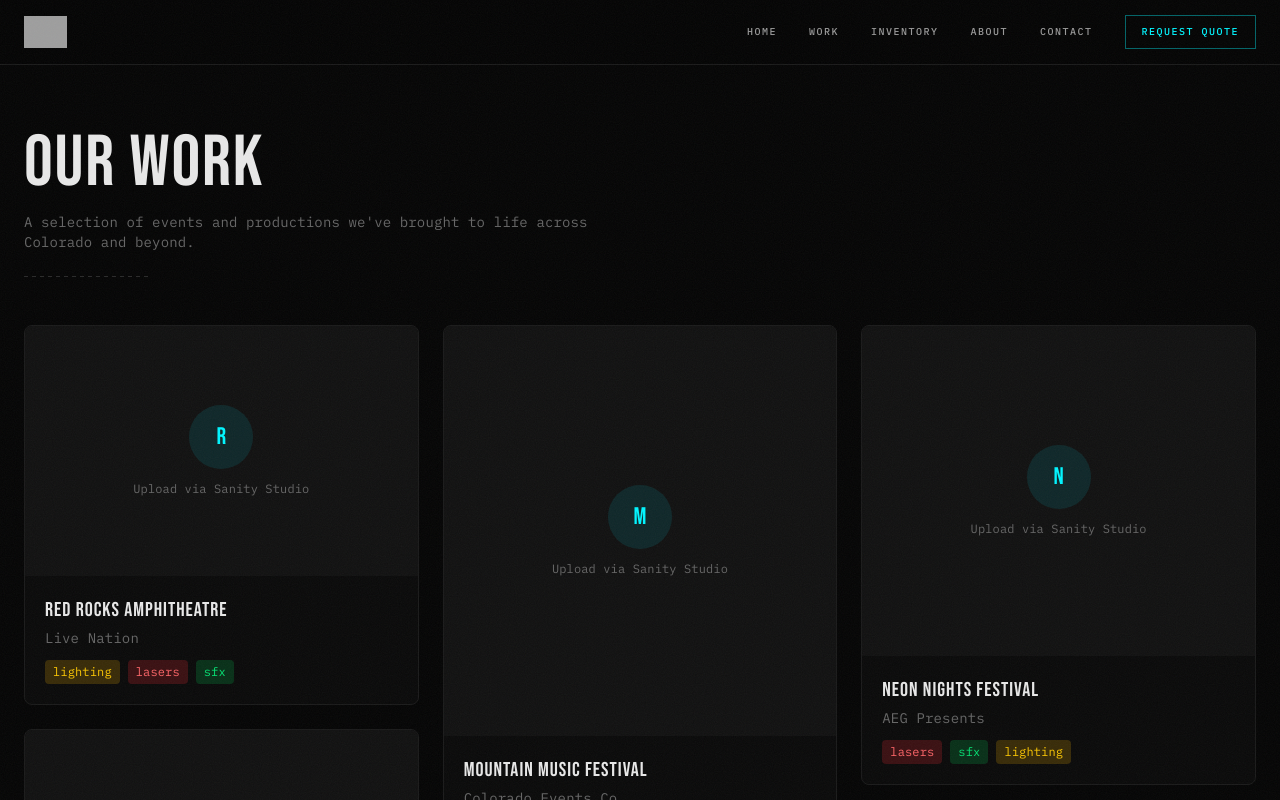
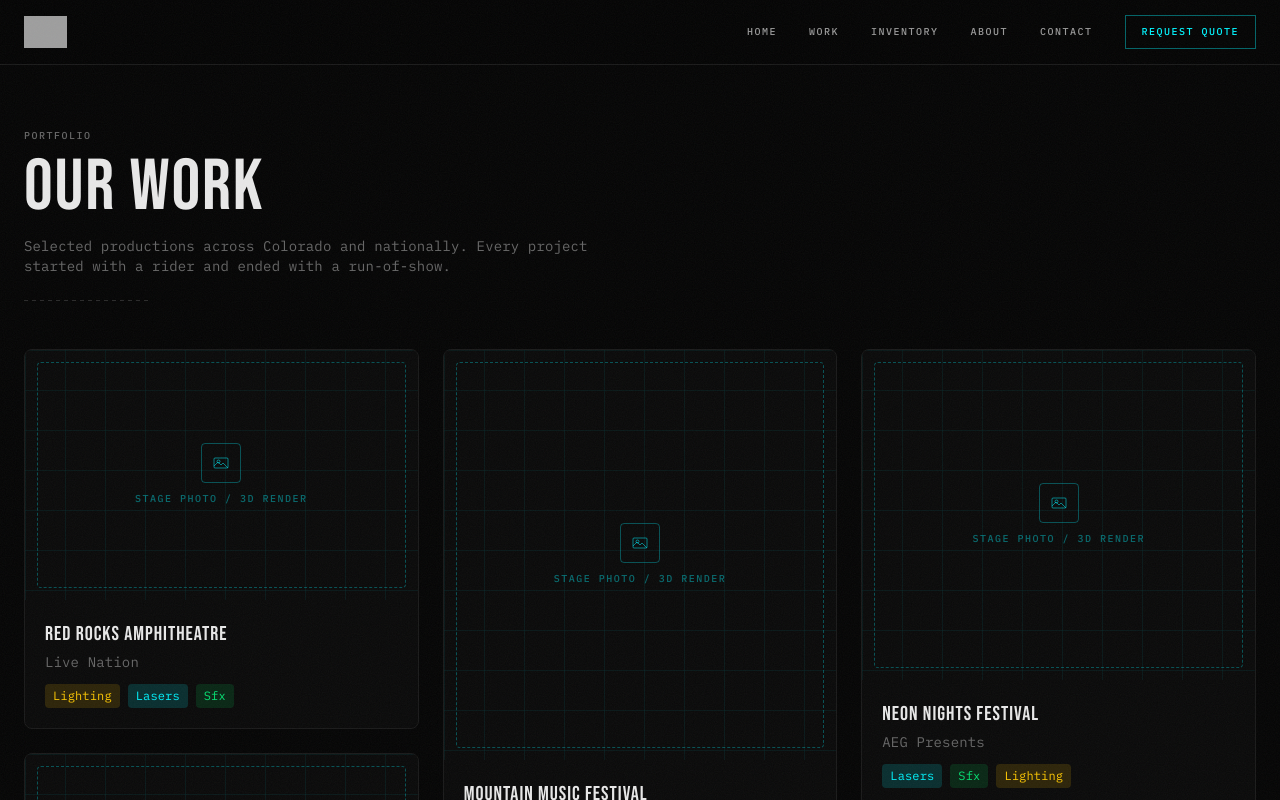
Before and after one commit to Hot-Beam-Productions/newwebsite1, a Next.js app: page /work in a window 1280 px wide. Shown: the top 800 px of the page. Built offline with nearby package versions, Linux system fonts and the light colour scheme; grey boxes are pictures that could not be loaded.

Commit message:
feat: convert /work to Server Component, wire portfolio.json

```diff
--- a/src/app/work/page.tsx
+++ b/src/app/work/page.tsx
@@ -1,146 +1,68 @@
-"use client";
+import type { Metadata } from "next";
+import Link from "next/link";
+import Image from "next/image";
+import { ArrowUpRight } from "lucide-react";
+import { SectionHeading } from "@/components/section-heading";
+import { MediaPlaceholder } from "@/components/media-placeholder";
+import portfolio from "@/data/portfolio.json";
 
-import { motion } from "framer-motion";
-import Image from "next/image";
-import Link from "next/link";
-import { SectionHeading } from "@/components/section-heading";
-import { ArrowUpRight } from "lucide-react";
-
-// Placeholder projects — will be replaced with Sanity data once connected
-const placeholderProjects = [
-  {
-    _id: "1",
-    title: "Red Rocks Amphitheatre",
-    client: "Live Nation",
-    services: ["lighting", "lasers", "sfx"],
-    slug: { current: "red-rocks" },
-    mainImage: null,
-  },
-  {
-    _id: "2",
-    title: "Denver Tech Summit",
-    client: "TechStars",
-    services: ["audio", "video", "lighting"],
-    slug: { current: "denver-tech-summit" },
-    mainImage: null,
-  },
-  {
-    _id: "3",
-    title: "Mountain Music Festival",
-    client: "Colorado Events Co",
-    services: ["audio", "lighting", "lasers", "sfx"],
-    slug: { current: "mountain-music-fest" },
-    mainImage: null,
-  },
-  {
-    _id: "4",
-    title: "Corporate Gala 2024",
-    client: "Deloitte",
-    services: ["lighting", "video", "audio"],
-    slug: { current: "corporate-gala" },
-    mainImage: null,
-  },
-  {
-    _id: "5",
-    title: "Neon Nights Festival",
-    client: "AEG Presents",
-    services: ["lasers", "sfx", "lighting"],
-    slug: { current: "neon-nights" },
-    mainImage: null,
-  },
-  {
-    _id: "6",
-    title: "Product Launch — EcoTech",
-    client: "EcoTech Inc",
-    services: ["video", "lighting", "audio"],
-    slug: { current: "ecotech-launch" },
-    mainImage: null,
-  },
-];
+export const metadata: Metadata = {
+  title: "Our Work | Hot Beam Productions",
+  description:
+    "Event production portfolio — lasers, lighting, audio, video, and SFX. Red Rocks, corporate galas, outdoor festivals, and product launches across Colorado and the US.",
+};
 
 const serviceColors: Record<string, string> = {
-  audio: "bg-blue-500/20 text-blue-400",
-  lighting: "bg-yellow-500/20 text-yellow-400",
-  video: "bg-purple-500/20 text-purple-400",
-  lasers: "bg-red-500/20 text-red-400",
-  sfx: "bg-green-500/20 text-green-400",
-};
-
-const containerVariants = {
-  hidden: {},
-  visible: { transition: { staggerChildren: 0.08 } },
-};
-
-const itemVariants = {
-  hidden: { opacity: 0, y: 40 },
-  visible: {
-    opacity: 1,
-    y: 0,
-    transition: { duration: 0.5, ease: "easeOut" as const },
-  },
+  audio: "bg-blue-500/15 text-blue-400",
+  lighting: "bg-yellow-500/15 text-yellow-400",
+  video: "bg-purple-500/15 text-purple-400",
+  lasers: "bg-laser-cyan/15 text-laser-cyan",
+  sfx: "bg-green-500/15 text-green-400",
 };
 
 export default function WorkPage() {
-  const projects = placeholderProjects;
-
   return (
     <div className="pt-32 pb-24 px-6">
       <div className="max-w-7xl mx-auto">
         <SectionHeading
+          label="Portfolio"
           title="Our Work"
-          subtitle="A selection of events and productions we've brought to life across Colorado and beyond."
+          subtitle="Selected productions across Colorado and nationally. Every project started with a rider and ended with a run-of-show."
         />
 
-        {/* Masonry-style grid */}
-        <motion.div
-          variants={containerVariants}
-          initial="hidden"
-          whileInView="visible"
-          viewport={{ once: true, margin: "-50px" }}
-          className="columns-1 md:columns-2 lg:columns-3 gap-6 space-y-6"
-        >
-          {projects.map((project, index) => (
-            <motion.div
-              key={project._id}
-              variants={itemVariants}
-              className="break-inside-avoid group"
-            >
+        <div className="columns-1 md:columns-2 lg:columns-3 gap-6 space-y-6">
+          {portfolio.map((project, index) => (
+            <div key={project.id} className="break-inside-avoid group">
               <Link
-                href={`/work/${project.slug.current}`}
+                href={`/work/${project.slug}`}
                 className="block relative rounded-lg overflow-hidden bg-surface border border-border hover:border-laser-cyan/30 transition-all duration-500"
+                aria-label={`View ${project.title} project details`}
               >
-                {/* Image placeholder */}
+                {/* Image */}
                 <div
-                  className="relative w-full bg-surface-light"
-                  style={{
-                    height: `${250 + (index % 3) * 80}px`,
-                  }}
+                  className="relative w-full bg-surface-light overflow-hidden"
+                  style={{ height: `${250 + (index % 3) * 80}px` }}
                 >
-                  {project.mainImage ? (
+                  {project.mainImageUrl && !project.mainImageUrl.includes("pub-XXXX") ? (
                     <Image
-                      src="/placeholder.jpg"
+                      src={project.mainImageUrl}
                       alt={project.title}
                       fill
                       className="object-cover group-hover:scale-105 transition-transform duration-700"
                     />
                   ) : (
-                    <div className="absolute inset-0 flex items-center justify-center">
-                      <div className="text-center">
-                        <div className="w-16 h-16 mx-auto rounded-full bg-laser-cyan/10 flex items-center justify-center mb-3">
-                          <span className="font-heading text-2xl text-laser-cyan">
-                            {project.title[0]}
-                          </span>
-                        </div>
-                        <p className="text-xs text-muted">
-                          Upload via Sanity Studio
-                        </p>
-                      </div>
-                    </div>
+                    <MediaPlaceholder
+                      label="Stage photo / 3D render"
+                      aspect="video"
+                      className="!aspect-auto h-full"
+                    />
                   )}
-
                   {/* Hover overlay */}
-                  <div className="absolute inset-0 bg-gradient-to-t from-black/80 via-black/20 to-transparent opacity-0 group-hover:opacity-100 transition-opacity duration-500 flex items-end p-6">
-                    <ArrowUpRight className="absolute top-4 right-4 w-5 h-5 text-white" />
+                  <div className="absolute inset-0 bg-gradient-to-t from-black/80 via-black/20 to-transparent opacity-0 group-hover:opacity-100 transition-opacity duration-500">
+                    <ArrowUpRight
+                      className="absolute top-4 right-4 w-5 h-5 text-white"
+                      aria-hidden="true"
+                    />
                   </div>
                 </div>
 
@@ -153,10 +75,10 @@ export default function WorkPage() {
                     <p className="text-sm text-muted mt-1">{project.client}</p>
                   )}
                   <div className="flex flex-wrap gap-2 mt-3">
-                    {project.services?.map((service) => (
+                    {project.services.map((service) => (
                       <span
                         key={service}
-                        className={`text-xs px-2 py-1 rounded ${serviceColors[service] || "bg-white/10 text-white/60"}`}
+                        className={`text-xs px-2 py-1 rounded capitalize ${serviceColors[service] ?? "bg-white/10 text-white/60"}`}
                       >
                         {service}
                       </span>
@@ -164,9 +86,9 @@ export default function WorkPage() {
                   </div>
                 </div>
               </Link>
-            </motion.div>
+            </div>
           ))}
-        </motion.div>
+        </div>
       </div>
     </div>
   );
```
